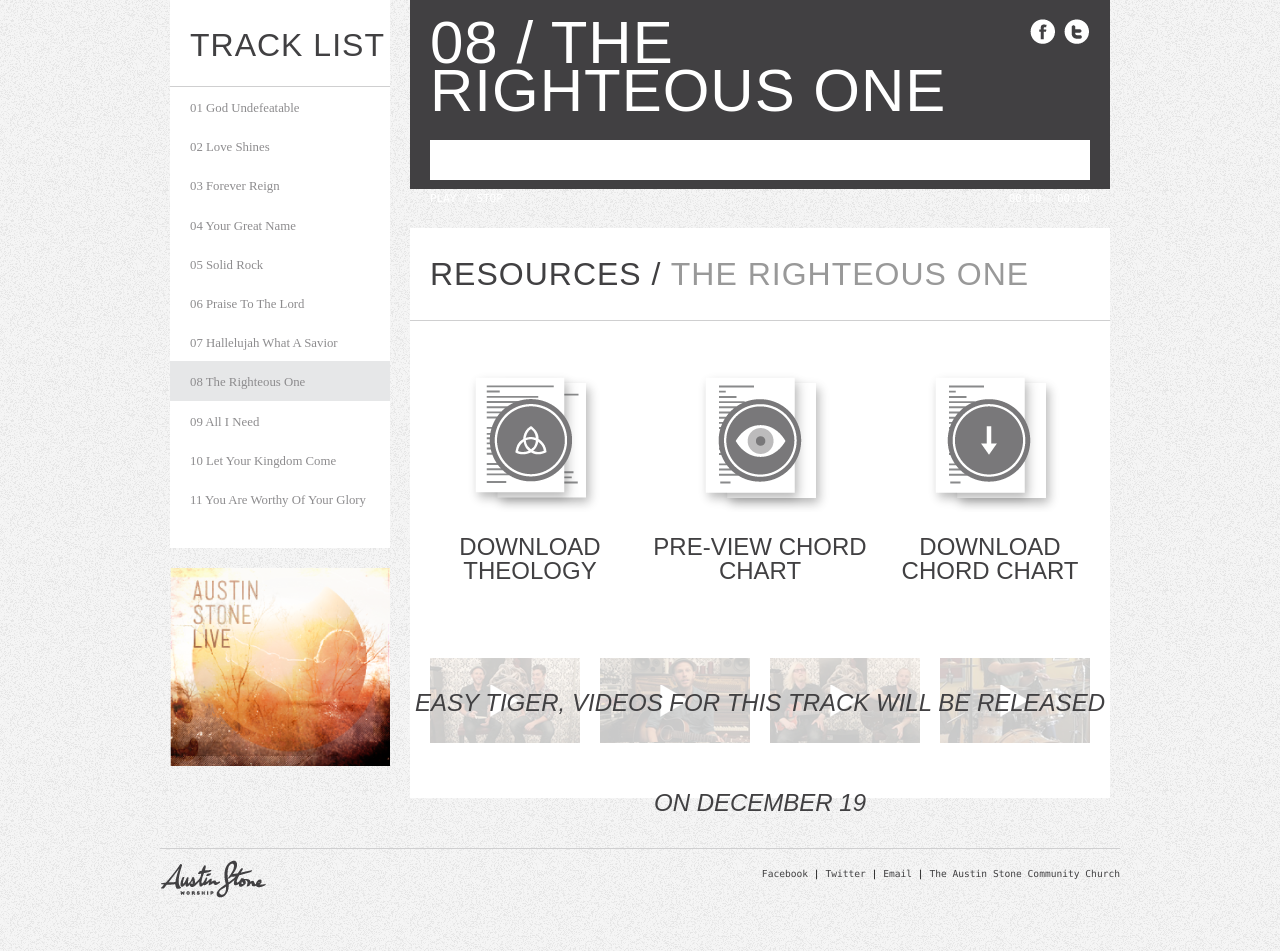
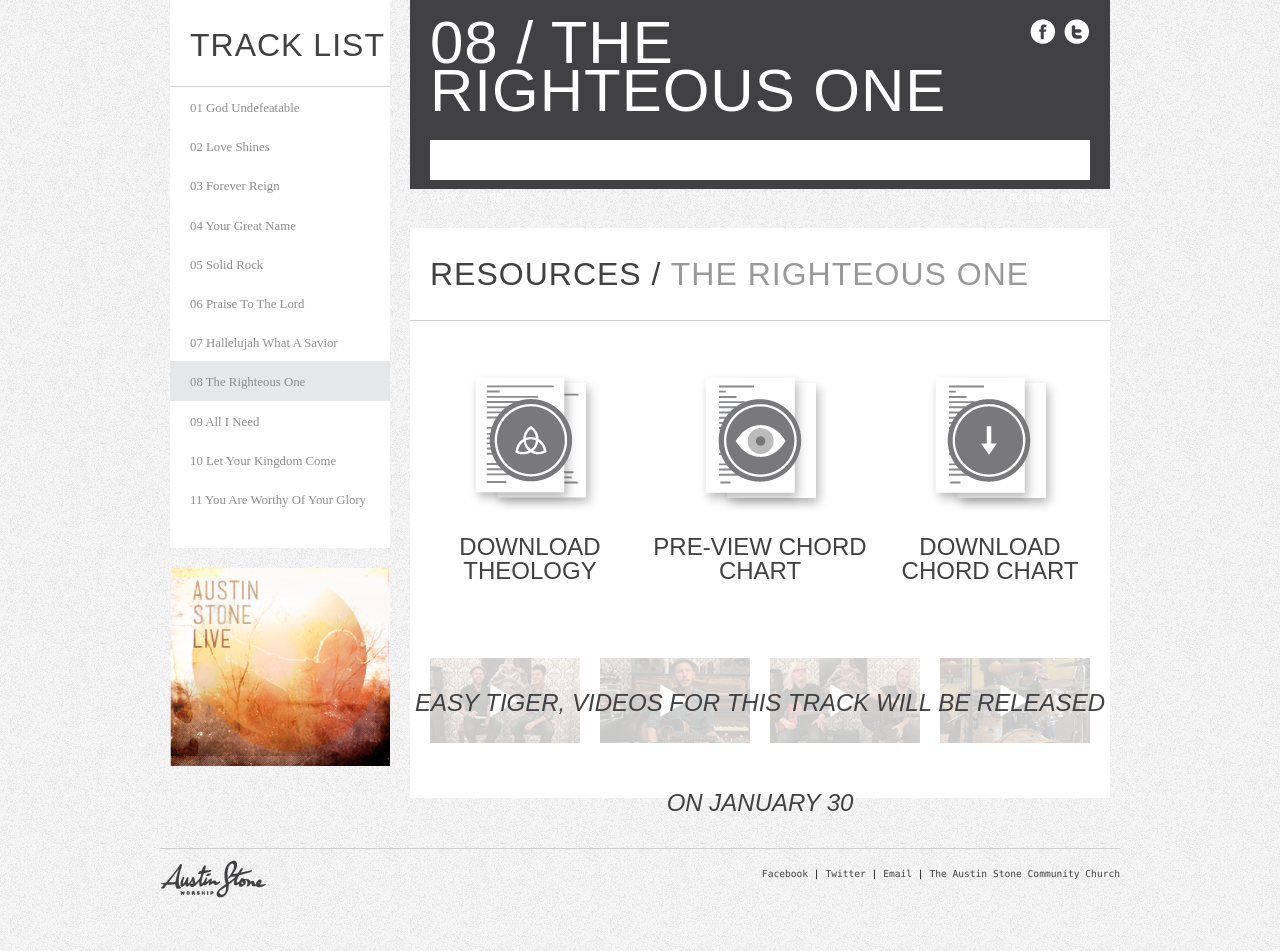
Before and after one commit to hsiamm/austinstoneworship, a PHP site: page /live_08.php in a window 1280 px wide. Shown: the part 537-1488 px from the top of the page. Run offline with PHP 8.4, Linux system fonts and the light colour scheme; some libraries are stand-ins or nearby versions.

Commit message:
date change

```diff
--- a/live_08.php
+++ b/live_08.php
@@ -148,7 +148,7 @@
 					</div>
 
 					<div class="bumpbump"></div>
-					<div class="coming"><h3 class="grey" style="font-style:italic;">Easy tiger, videos for this track will be released on December 19</h3></div>
+					<div class="coming"><h3 class="grey" style="font-style:italic;">Easy tiger, videos for this track will be released on January 30</h3></div>
 
 				</div><!--/resources-->
 
```
